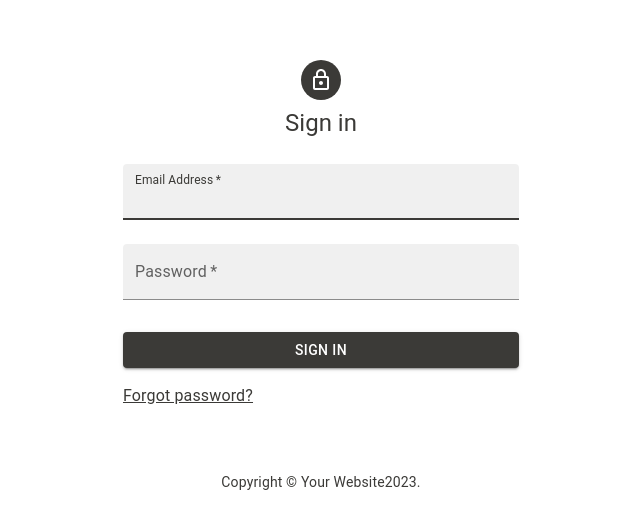
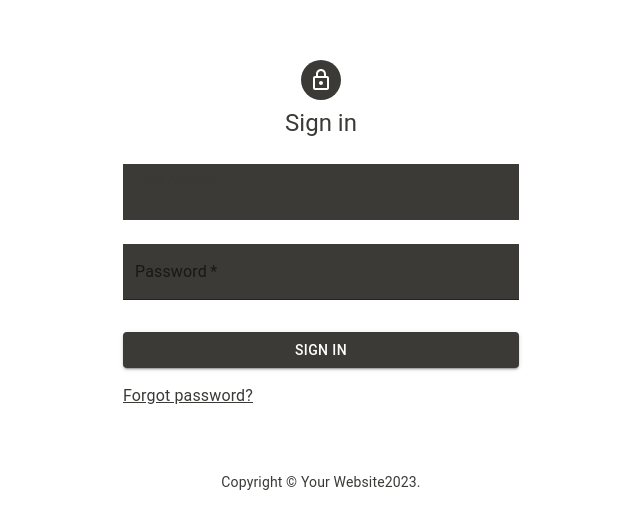
Before and after one commit to prakashmishra1234/mycapacitorapp, a React (Create React App) app: page /login in a window 1280 px wide. Shown: the part 112-640 px from the top of the page, without its empty margins (319-959 px from the left). Built offline with nearby package versions, Linux system fonts and the light colour scheme; what @capacitor/core would draw is missing.

Commit message:
Added color in textfield

```diff
--- a/src/Pages/Login.tsx
+++ b/src/Pages/Login.tsx
@@ -20,16 +20,7 @@ import {
 import { AuthContext } from "../Store";
 import { makeStyles } from "@mui/material";
 
-// const useStyles = makeStyles(() => ({
-//   focusedLabel: {
-//     "& label.Mui-focused": {
-//       color: "#3c3",
-//     },
-//   },
-// }));
-
 const Login = () => {
-  // const classes = useStyles();
   const navigate = useNavigate();
   const context = React.useContext(AuthContext);
   const { setLogin, theme } = context;
@@ -91,6 +82,12 @@ const Login = () => {
               >
                 <TextField
                   margin="normal"
+                  inputProps={{
+                    style: {
+                      background: theme === "dark" ? "#fff" : "#3b3a37",
+                      color: theme === "dark" ? "#3b3a37" : "#fff",
+                    },
+                  }}
                   required
                   variant="filled"
                   color={theme === "dark" ? "secondary" : "primary"}
@@ -117,6 +114,12 @@ const Login = () => {
                   required
                   variant="filled"
                   fullWidth
+                  inputProps={{
+                    style: {
+                      background: theme === "dark" ? "#fff" : "#3b3a37",
+                      color: theme === "dark" ? "#3b3a37" : "#fff",
+                    },
+                  }}
                   sx={{
                     "& label.Mui-focused": {
                       color: "primary.dark",
```
